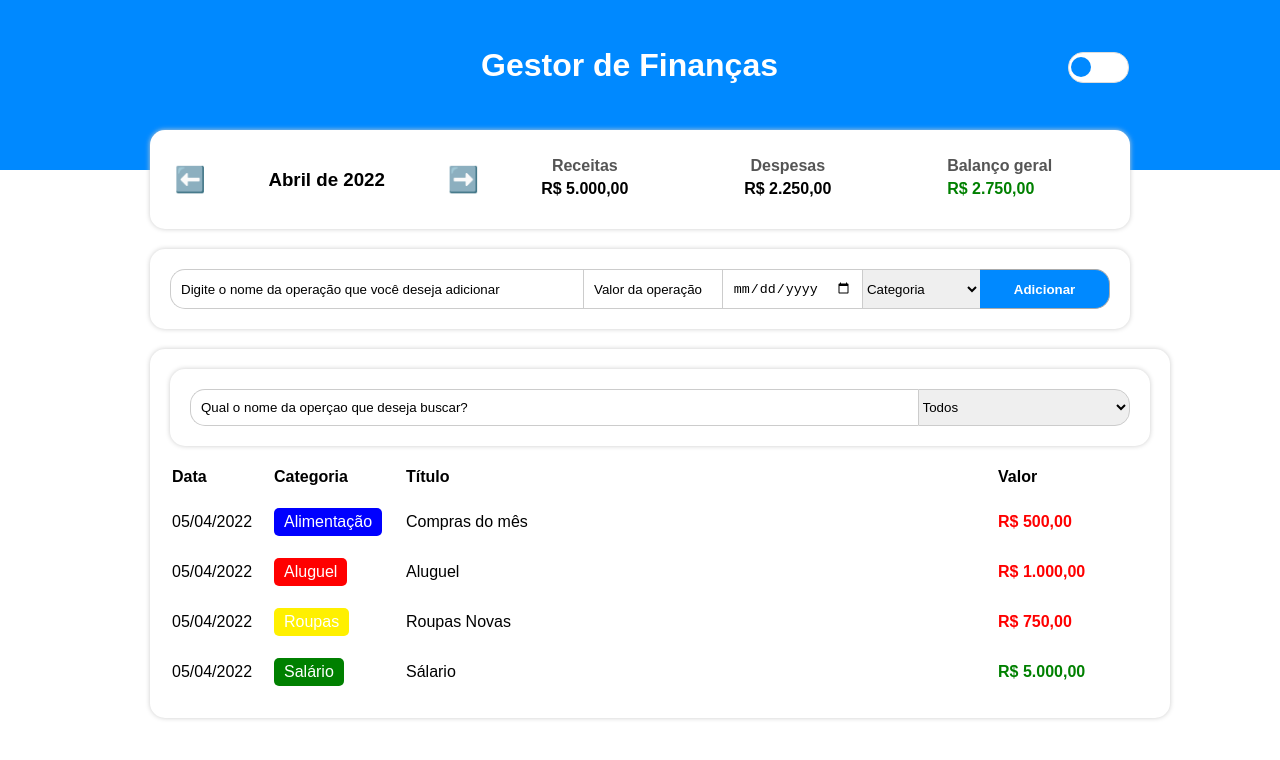
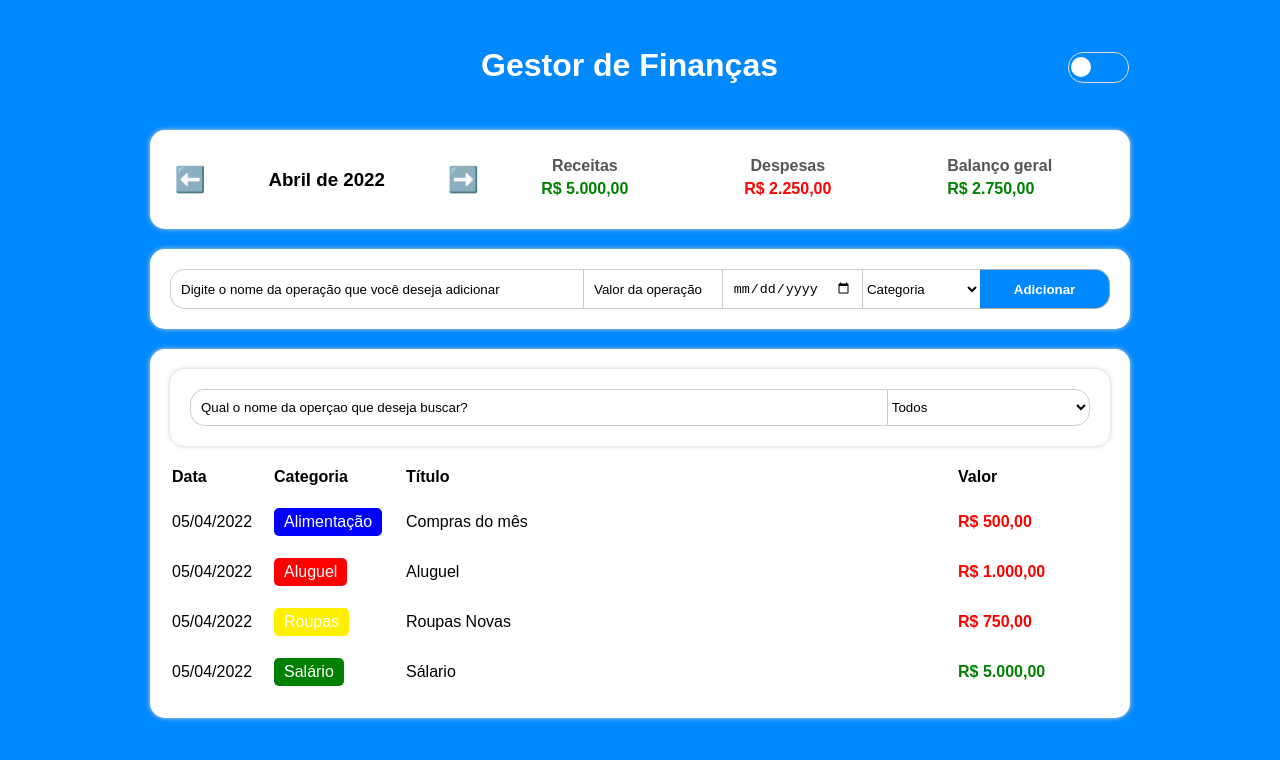
Before and after one commit to LeoNzZ7/FinancesManager, a React (Create React App) app: page / in a window 1280 px wide. Shown: the top 760 px of the page. Built offline with nearby package versions, Linux system fonts and the light colour scheme.

Commit message:
themeSwitcher implementado

```diff
--- a/src/App.tsx
+++ b/src/App.tsx
@@ -7,6 +7,7 @@ import { categories, items } from './data/data';
 import { useState, useEffect } from 'react';
 import { getCurrentMonth, FilterListByMonth } from './helpers/dateFilter';
 import { ThemeSwitcher } from './components/themeSwitcher';
+import { useAppSelector } from './redux/hooks/useAppSelector';
 
 export const App = () => {
   const [list, setList] = useState<Item[]>(items);
@@ -14,6 +15,8 @@ export const App = () => {
   const [currentMonth, setCurrentMonth] = useState(getCurrentMonth());
   const [income, SetIncome] = useState(0);
   const [expense, SetExpense] = useState(0);
+
+  const theme = useAppSelector(state => state.theme);
 
   useEffect(() => {
     setFilteredList(FilterListByMonth(list, currentMonth));
@@ -37,17 +40,17 @@ export const App = () => {
 
   const handleMonthChange = (newMonth: string) => {
     setCurrentMonth(newMonth);
-  }
+  };
 
   const handleAddItem = (item: Item) => {
     let newList = [...list];
     newList.push(item);
     setList(newList)
-  }
+  };
 
   return (
-    <c.Container>
-      <c.Header>
+    <c.Container theme={theme}>
+      <c.Header theme={theme}>
         <c.HeaderArea>
           <c.HeaderText>Gestor de Finanças</c.HeaderText>
           <ThemeSwitcher />
--- a/src/app.styles.ts
+++ b/src/app.styles.ts
@@ -1,21 +1,24 @@
 import styled from 'styled-components'
 
-export const Container = styled.div`
-
+export const Container = styled.div<{theme: string}>`
+    background-color:  ${props => props.theme.status === 'light' ? '#0089ff' : '#000'};
+    min-height: 900px;
+    height: 100%;
+    max-height: 1000vh;
 `;
 
-export const Header = styled.div`
-    background-color: #0089ff;
+export const Header = styled.div<{theme: string}>`
+    background-color:  ${props => props.theme.status === 'light' ? '#0089ff' : '#000'};
     display: flex;
     align-items: center;
-    height: 170px;
     justify-content: center;
+    color: #fff;
+    height: 170px
 `;
 
 export const HeaderArea = styled.div`
     margin: auto;
     max-width: 980px;
-    background-color: #0089ff;
     display: flex;
     align-items: start;
     justify-content: center;
@@ -24,7 +27,6 @@ export const HeaderArea = styled.div`
 export const HeaderText = styled.h1`
     margin: 0;
     padding: 0;
-    color: #fff;
     height: 65%;
     padding-bottom: 30px;
     text-align: start;
--- a/src/components/infoArea/index.tsx
+++ b/src/components/infoArea/index.tsx
@@ -13,6 +13,7 @@ type Props = {
 
 export const InfoArea = ({currentMonth, onMonthChange, income, expense,}: Props) => {
     const searchItem = useAppSelector(state => state.searchItem);
+    const theme = useAppSelector(state => state.theme);
 
     const handlePrevMonth = () => {
         let [year, month] = currentMonth.split('-');
@@ -28,15 +29,15 @@ export const InfoArea = ({currentMonth, onMonthChange, income, expense,}: Props)
     };
 
     return (
-        <c.Container>
-            <c.MonthArea>
+        <c.Container theme={theme}>
+            <c.MonthArea theme={theme}>
                 <c.MonthArrow onClick={handlePrevMonth} >⬅️</c.MonthArrow>
                 <c.MonthTitle>{formatCurrentMonth(currentMonth)}</c.MonthTitle>
                 <c.MonthArrow onClick={handleNextMonth} >➡️</c.MonthArrow>
             </c.MonthArea>
             <c.ResumeArea>
-                <ResumeItem title='Receitas' value={income} />
-                <ResumeItem title='Despesas' value={expense}  />
+                <ResumeItem title='Receitas' color={'#008000'} value={income} />
+                <ResumeItem title='Despesas' color={'#ff0000'} value={expense}  />
                 <ResumeItem title='Balanço geral' color={(income - expense) < 0 ? '#ff0000' : '#008000'} value={income - expense}  />
             </c.ResumeArea>
         </c.Container>
--- a/src/components/infoArea/styles.ts
+++ b/src/components/infoArea/styles.ts
@@ -1,8 +1,8 @@
 import styled from "styled-components";
 
-export const Container = styled.div`
+export const Container = styled.div<{theme: string}>`
     display: flex;
-    background-color: #fff;
+    background-color: ${props => props.theme.status === 'light' ? '#fff' : '#000'};
     box-shadow: 0px 0px 5px #ccc;
     border-radius: 15px;
     margin-top: -40px;
@@ -10,10 +10,11 @@ export const Container = styled.div`
     align-items: center;
 `;
 
-export const MonthArea = styled.div`
+export const MonthArea = styled.div<{theme: string}>`
     flex: 1;
     display: flex;
     align-items: center;
+    color: ${props => props.theme.status === 'light' ? '#000' : '#fff'};
 `
 
 export const MonthArrow = styled.div`
--- a/src/components/inputArea/index.tsx
+++ b/src/components/inputArea/index.tsx
@@ -1,6 +1,7 @@
 import { Item } from '../../types/types'
 import { useState } from 'react'
 import * as c from './styles'
+import { useAppSelector } from '../../redux/hooks/useAppSelector'
 
 type Props = {
     onAdd: (item: Item) => void
@@ -11,6 +12,8 @@ export const InputArea = ({onAdd}: Props) => {
     const [category, setCategory] = useState('');
     const [value  , setValue] = useState('');
     const [date, setDate] = useState('');
+
+    const theme = useAppSelector(state => state.theme);
 
     const handleAddEvent = () => {
         let newItem = {
@@ -24,7 +27,7 @@ export const InputArea = ({onAdd}: Props) => {
     }
 
     return (
-        <c.Container>
+        <c.Container theme={theme} >
             <input type='text' value={title} onChange={e => setTitle(e.target.value)} className='inputText' placeholder='Digite o nome da operação que você deseja adicionar' />
             <input type='text' onChange={e => setValue(e.target.value)} className='inputNumber' placeholder='Valor da operação' />
             <input type='date' className='inputDate' value={date} onChange={e => setDate(e.target.value)} />
--- a/src/components/inputArea/styles.ts
+++ b/src/components/inputArea/styles.ts
@@ -1,9 +1,9 @@
 import styled from "styled-components"
 
-export const Container = styled.div`
+export const Container = styled.div<{theme: string}>`
     padding: 20px;
     box-shadow: 0px 0px 5px #ccc;
-    background-color: #fff;
+    background-color: ${props => props.theme.status === 'light' ? '#fff' : '#000'};
     border-radius: 15px;
     padding: 20px;
     margin-top: 20px;
@@ -17,9 +17,10 @@ export const Container = styled.div`
         border-right: 0;
         border-left: 0;
         outline: 0;
+        background-color: transparent;
 
         ::placeholder {
-            color: #000;
+            color: ${props => props.theme.status === 'light' ? '#000' : '#fff'};
         }
     };
 
@@ -39,6 +40,7 @@ export const Container = styled.div`
         border: 1px solid #ccc;
         width: 30%;
         border-right: 0;
+        color: ${props => props.theme.status === 'light' ? '#000' : '#fff'};
     }
 
     select {
@@ -48,10 +50,13 @@ export const Container = styled.div`
         padding: 10px
         outline: 0;
         border-right: 0;
+        color: ${props => props.theme.status === 'light' ? '#000' : '#fff'};
+        background-color: ${props => props.theme.status === 'light' ? '#fff' : '#000'};
     };
 
     .option {
-        background-color: #fff;
+        background-color: ${props => props.theme.status === 'light' ? '#fff' : '#000'};
+        color: ${props => props.theme.status === 'light' ? '#000' : '#fff'};
     }
 
     button {
--- a/src/components/resumeItem/index.tsx
+++ b/src/components/resumeItem/index.tsx
@@ -1,4 +1,5 @@
 import * as c from './styles'
+import { useAppSelector } from '../../redux/hooks/useAppSelector';
 
 type Props = {
     title: string;
@@ -17,7 +18,7 @@ export const ResumeItem = ({title, value, color}: Props) => {
         <div>
             <c.Container>
                 <c.Title>{title}</c.Title>
-                <c.Info color={color} >{formatedValue(value)}</c.Info>
+                <c.Info color={color}>{formatedValue(value)}</c.Info>
             </c.Container>
         </div>
     )
--- a/src/components/tableArea/index.tsx
+++ b/src/components/tableArea/index.tsx
@@ -12,6 +12,7 @@ type Props = {
 
 export const TableArea = ({list}: Props ) => {
     const searchItem = useAppSelector(state => state.searchItem);
+    const theme = useAppSelector(state => state.theme)
     const dispatch = useDispatch();
 
     const [title, setTitleSearch] = useState('');
@@ -25,8 +26,8 @@ export const TableArea = ({list}: Props ) => {
     console.log(searchItem.category, searchItem.title)
 
     return (
-        <c.Container>
-            <c.SearchArea>
+        <c.Container theme={theme} >
+            <c.SearchArea  theme={theme} >
                 <input type='text' value={title} onChange={e => setTitleSearch(e.target.value)} placeholder='Qual o nome da operçao que deseja buscar?' />
                 <select value={category} onChange={e => setCategorySearch(e.target.value)} >
                     <option className='option'  selected value={''}>Todos</option>
--- a/src/components/tableArea/styles.ts
+++ b/src/components/tableArea/styles.ts
@@ -1,12 +1,13 @@
 import styled from "styled-components";
 
-export const Container = styled.div`
-    width: 100%;
-    background-color: #fff;
+export const Container = styled.div<{theme: string}>`
+    width: auto;
+    background-color: ${props => props.theme.status === 'light' ? '#fff' : '#000'};
     padding: 20px;
     box-shadow: 0px 0px 5px #ccc;
     border-radius: 15px;
     margin-top: 20px;
+    color:  ${props => props.theme.status === 'light' ? '#000' : '#fff'};
 `;
 
 export const Table = styled.table`
@@ -19,7 +20,7 @@ export const TableHeadColumn = styled.th<{ width?: number}>`
     width: ${props => props.width ? `${props.width}px` : 'auto' };
 `;
 
-export const SearchArea = styled.div`
+export const SearchArea = styled.div<{theme: string}>`
     padding: 20px;
     display: flex;
     justify-content: start;
@@ -35,9 +36,10 @@ export const SearchArea = styled.div`
         border: 1px solid #ccc;
         border-radius: 15px 0px 0px 15px;
         border-right: 0;
+        background-color: transparent;
 
         ::placeholder {
-            color: #000;
+            color: ${props => props.theme.status === 'light' ? '#000' : '#fff'};
         }
     }
 
@@ -48,10 +50,13 @@ export const SearchArea = styled.div`
         padding: 10px
         outline: 0;
         border-radius: 0px 15px 15px 0px;
+        background-color: transparent;
+        color: ${props => props.theme.status === 'light' ? '#000' : '#fff'};
     };
 
     .option {
-        background-color: #fff;
+        background-color: ${props => props.theme.status === 'light' ? '#fff' : '#000'};
+        color: ${props => props.theme.status === 'light' ? '#000' : '#fff'};
     }
 
 `;
--- a/src/components/themeSwitcher/styles.ts
+++ b/src/components/themeSwitcher/styles.ts
@@ -10,7 +10,7 @@ export const ThemeSwitcher = styled.div<{theme: string}>`
     cursor: pointer;
     transition: background 0.25s;
     padding: 2px;
-    background-color: ${props => props.theme.status === 'light' ? '#fff' : '#0089ff'};
+    background-color: ${props => props.theme.status === 'light' ? '#0089ff' : '#fff'};
     margin-top: 5px;
 `;
 
@@ -18,7 +18,7 @@ export const HandleThemeSwitcher = styled.div<{theme: string}>`
     width: 20px;
     height: 20px;
     border-radius: 100%;
-    background-color: ${props => props.theme.status === 'light' ? '#0089ff' : '#fff'};
+    background-color: ${props => props.theme.status === 'light' ?  '#fff' : '#0089ff'};
     transition: all ease 0.35s;
     transform: translateX(${props => props.theme.status === 'light' ? '0px' : '35px'});
 `;
--- a/src/index.css
+++ b/src/index.css
@@ -1,3 +1,7 @@
+* {
+  transition: all ease 0.25s;
+}
+
 body {
   box-sizing: border-box;
   margin: 0;
```
Also changed, not shown: 1 other file (tests, documents, lock files or other folders).
